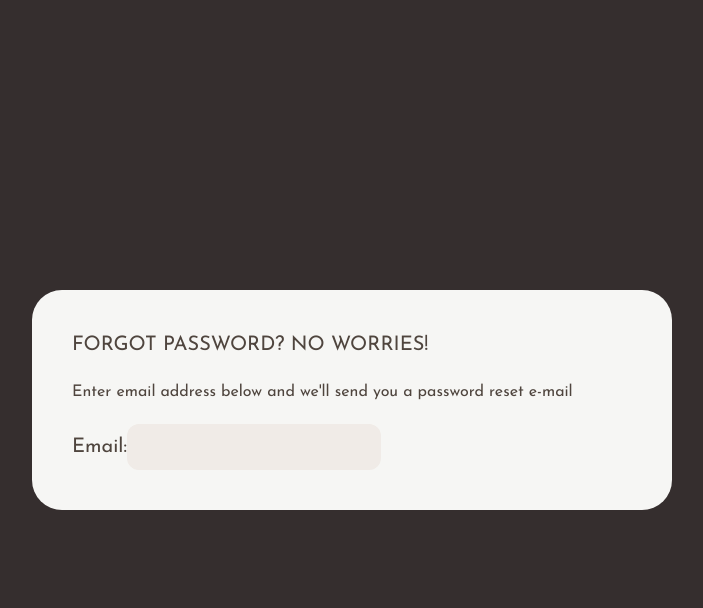
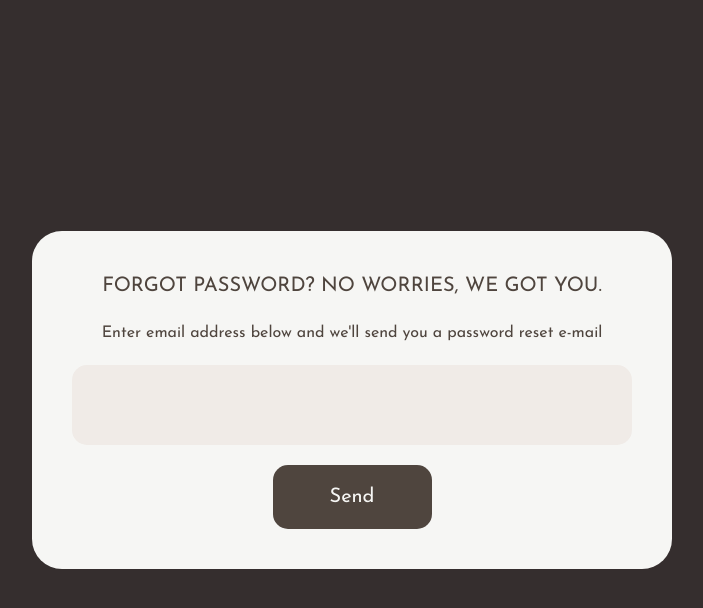
Before and after one commit to antivalse/speedy-snail-react, a React (Vite) app: page /login in a window 1280 px wide. Both pictures are taken after a click on the element "Click here to reset". Shown: the part 893-1501 px from the top of the page, without its empty margins (288-991 px from the left). Built offline with nearby package versions, Linux system fonts and the light colour scheme; no server answers.

Commit message:
send password reset email if user choses to reset their password. set a fake longer loading state for effect

```diff
--- a/src/components/forms/LoginForm.tsx
+++ b/src/components/forms/LoginForm.tsx
@@ -103,7 +103,7 @@ const LoginForm: React.FC<LoginFormProps> = () => {
           />
         </form>
       </div>
-      {showModal && <ForgotPassword />}
+      {showModal && <ForgotPassword setShowModal={setShowModal} />}
     </>
   );
 };
--- a/src/components/modals/ForgotPassword.tsx
+++ b/src/components/modals/ForgotPassword.tsx
@@ -2,45 +2,71 @@
 
 import { useState } from "react";
 import useAuth from "../../hooks/useAuth";
+import { useNavigate } from "react-router-dom";
+import { FirebaseError } from "firebase/app";
 
-const ForgotPassword = () => {
+interface ForgotPasswordProps {
+  setShowModal: (value: boolean) => void;
+}
+
+const ForgotPassword: React.FC<ForgotPasswordProps> = ({ setShowModal }) => {
   const [email, setEmail] = useState<string | null>(null);
 
-  const { resetPassword } = useAuth();
+  const { setLoading, resetPassword } = useAuth();
 
-  const handleSubmit = async () => {
+  const navigate = useNavigate();
+
+  const handleSubmit = async (e: React.FormEvent) => {
+    e.preventDefault(); // Prevent form from reloading to set a fake loading state
     // Abort if no email was submitted!
     if (!email) {
       return;
     }
     try {
       await resetPassword(email);
+      setTimeout(() => {
+        setShowModal(false);
+        navigate("/login");
+        setLoading(false);
+      }, 2000);
     } catch (err) {
-      if (err instanceof Error) {
+      if (err instanceof FirebaseError) {
         console.error("There was an error sending reset email");
+      } else if (err instanceof Error) {
+        console.error(err.message);
+      } else {
+        console.error("Something went wrong. Please try reset your machine");
       }
     }
   };
   return (
+    <>
       <div className="modal-overlay">
-      <div className="forgot-password bg-p50 p-10 flex flex-col gap-5 color-p300">
-        <h2 className="body body--secondary">Forgot password? No worries!</h2>
+        <div className="forgot-password bg-p50 p-10 flex flex-col items-center gap-5 color-p300">
+          <h2 className="body body--secondary">
+            Forgot password? No worries, we got you.
+          </h2>
           <p>
             Enter email address below and we'll send you a password reset e-mail
           </p>
-        <form action="submit" onSubmit={handleSubmit}>
+          <form
+            className="w-full flex flex-col items-center"
+            onSubmit={handleSubmit}
+          >
             {" "}
-          <label className="body">
-            Email:
             <input
               type="email"
-              className="bg-p100 color-p300 rounded-xl p-2"
+              className="form__input-field"
               onChange={(e) => setEmail(e.target.value)}
+              required
             />
-          </label>
+            <button className="btn btn--submit" onClick={handleSubmit}>
+              Send
+            </button>
           </form>
         </div>
       </div>
+    </>
   );
 };
 
--- a/src/context/AuthContext.ts
+++ b/src/context/AuthContext.ts
@@ -7,6 +7,7 @@ interface AuthContextType {
   email: string | null;
   user: User | null;
   loading: boolean;
+  setLoading: (value: boolean) => void;
   signup: (
     email: string,
     password: string,
--- a/src/context/AuthContextProvider.tsx
+++ b/src/context/AuthContextProvider.tsx
@@ -84,6 +84,7 @@ export const AuthContextProvider = ({
 
   // Reset Password
   const resetPassword = (email: string) => {
+    setLoading(true);
     return sendPasswordResetEmail(auth, email);
   };
 
@@ -195,6 +196,7 @@ export const AuthContextProvider = ({
         email,
         user,
         loading,
+        setLoading,
         signup,
         login,
         logout,
--- a/src/scss/components/content/_forms.scss
+++ b/src/scss/components/content/_forms.scss
@@ -26,6 +26,7 @@ $primary-300: map-get(map-get(c.$colors, primary), 300);
     border-radius: 0.938rem;
     font-size: 2rem;
     padding: 1rem;
+    text-align: center;
     &:focus {
       outline: none;
       border: 0.15rem solid $primary-300;
```
Lines whose indentation alone changed are shown as unchanged.
